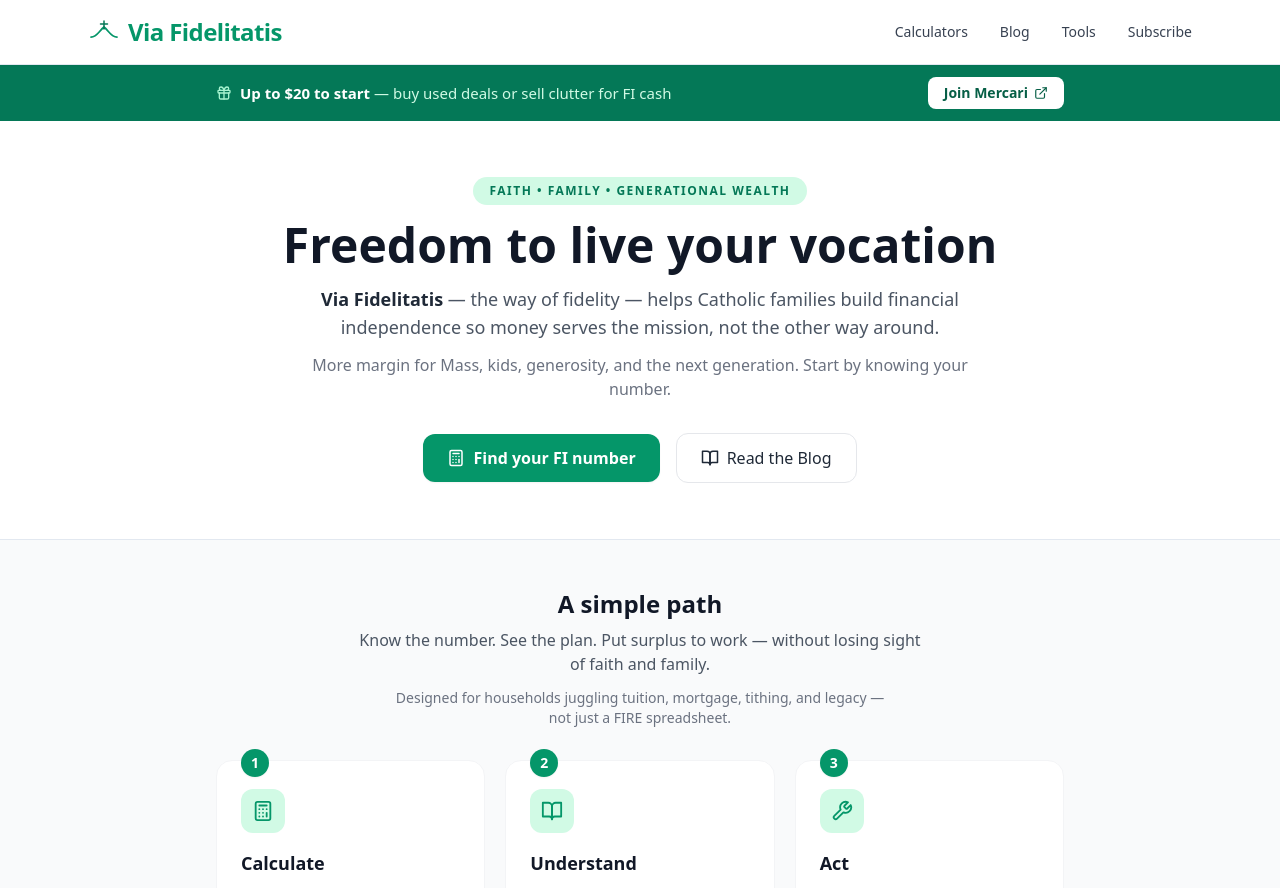
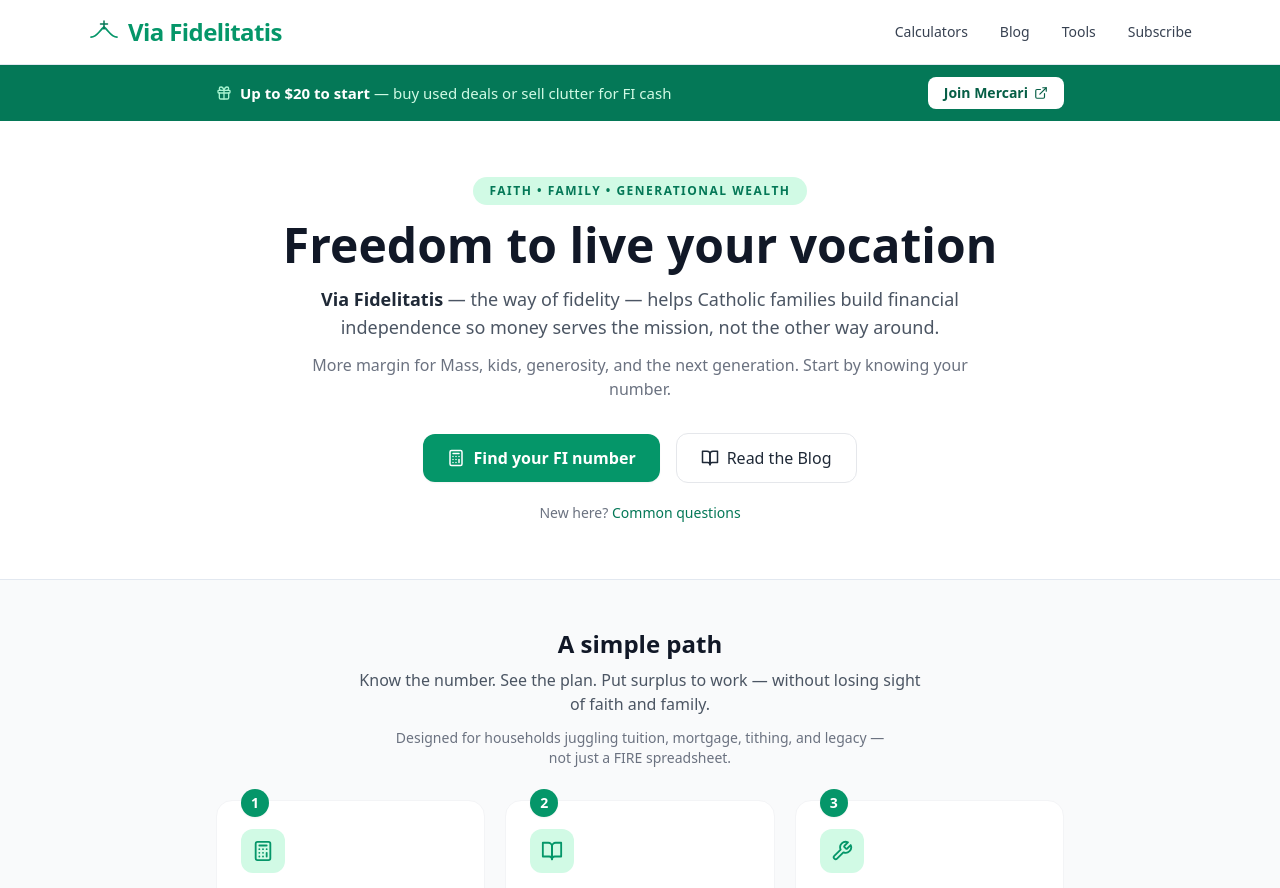
Before and after one commit to daughterpop/super-fi-calc, a React (Vite) app: page / in a window 1280 px wide. Shown: the top 888 px of the page. Built offline with nearby package versions, Linux system fonts and the light colour scheme.

Commit message:
Add homepage path to FAQ under hero CTAs

```diff
--- a/src/App.jsx
+++ b/src/App.jsx
@@ -33,8 +33,8 @@ function App() {
             Freedom to live your vocation
           </h1>
           <p className="text-base sm:text-lg text-gray-600 max-w-2xl mx-auto leading-relaxed mb-3">
-            <span className="font-semibold text-gray-800">Via Fidelitatis</span> — the way of fidelity — helps Catholic families build financial
-            independence so money serves the mission, not the other way around.
+            <span className="font-semibold text-gray-800">Via Fidelitatis</span> — the way of fidelity — helps Catholic
+            families build financial independence so money serves the mission, not the other way around.
           </p>
           <p className="text-sm sm:text-base text-gray-500 max-w-2xl mx-auto leading-relaxed mb-8">
             More margin for Mass, kids, generosity, and the next generation. Start by knowing your number.
@@ -56,6 +56,12 @@ function App() {
               Read the Blog
             </Link>
           </div>
+          <p className="mt-5 text-sm text-gray-500">
+            New here?{' '}
+            <Link to="/faq" className="text-emerald-700 hover:text-emerald-800 font-medium underline-offset-2 hover:underline">
+              Common questions
+            </Link>
+          </p>
         </div>
       </div>
 
@@ -85,7 +91,7 @@ function App() {
             </div>
             <h3 className="font-semibold text-lg text-gray-900 mb-2">Understand</h3>
             <p className="text-gray-600 text-sm leading-relaxed mb-3">
-              Stewardship, tithing with FI, parenting money habits, and building a faith-filled legacy.
+              Faith-filled writing on stewardship, tithing, parenting, and building margin without anxiety.
             </p>
             <span className="text-emerald-600 text-sm font-medium inline-flex items-center gap-1 group-hover:gap-1.5 transition-all">
               Read the blog <ArrowRight size={14} />
```
